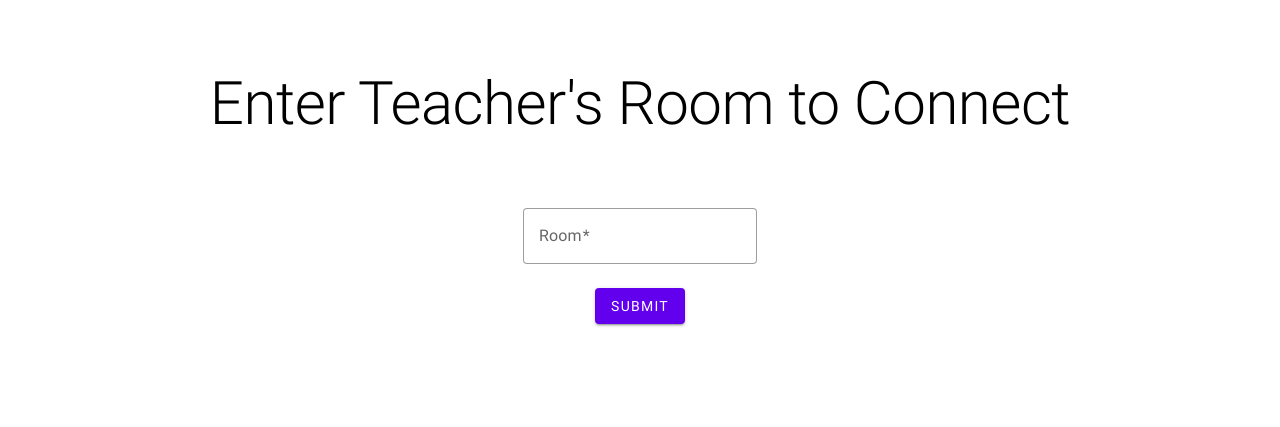
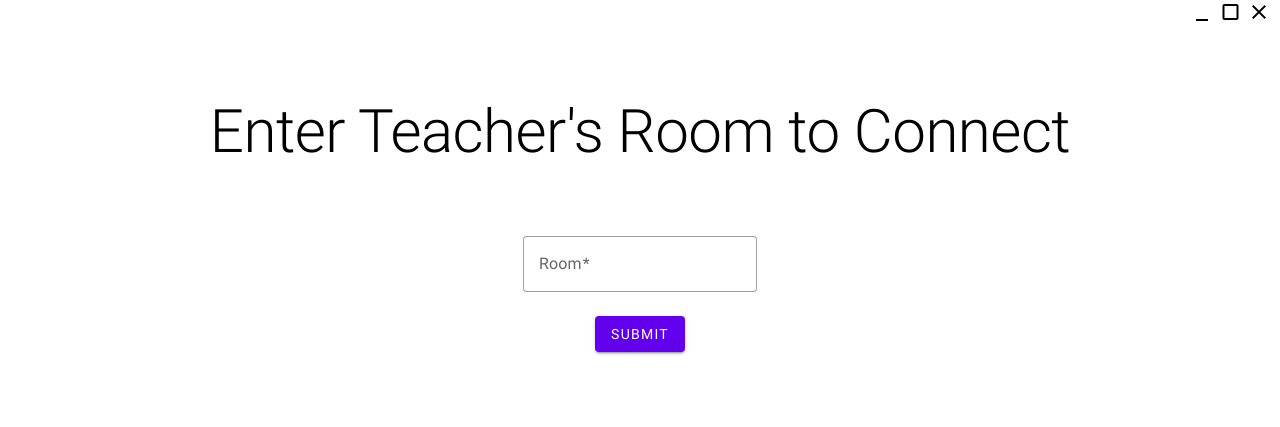
Before and after one commit to isaaca26/ClassroomContent, a browser extension: page ClassroomContentApp/index.html in a window 1280 px wide. Drawn offline with Linux system fonts and the light colour scheme.

Commit message:
more changes

```diff
--- a/ClassroomContentApp/background.js
+++ b/ClassroomContentApp/background.js
@@ -1,5 +1,5 @@
 chrome.app.runtime.onLaunched.addListener(function() {
-  chrome.app.window.create("window2.html", {
+  chrome.app.window.create("index.html", {
     id: "main",
     state: "maximized"
   });
--- a/ClassroomContentApp/index.html
+++ b/ClassroomContentApp/index.html
@@ -18,7 +18,20 @@
 <body>
 
   <div id="screen1" style="display:block">
+    <div style="display: grid; grid-template-rows: auto auto;">
+      <div style="display: grid; grid-template-columns: auto 90px;">
+        <div></div>
+        <div>
+          <button id="back" class="mdc-icon-button material-icons"
+            style="padding: 0px; width: 24px; height:24px">minimize</button>
+          <button id="forward" class="mdc-icon-button material-icons"
+            style="padding: 0px; width: 24px; height:24px">crop_square</button>
+          <button id="refresh" class="mdc-icon-button material-icons"
+            style="padding: 0px; width: 24px; height:24px">close</button>
+        </div>
+      </div>
 
+      <div>
         <div class="mdc-layout-grid">
           <div class="mdc-layout-grid__inner">
             <div class="mdc-layout-grid__cell mdc-layout-grid__cell--span-12" style="text-align: center;">
@@ -51,6 +64,8 @@
                     <div class="mdc-button__ripple"></div>
                     <span class="mdc-button__label">Submit</span>
                   </button>
+                </div>
+              </div>
             </div>
           </div>
         </div>
```
Lines whose indentation alone changed are shown as unchanged.
